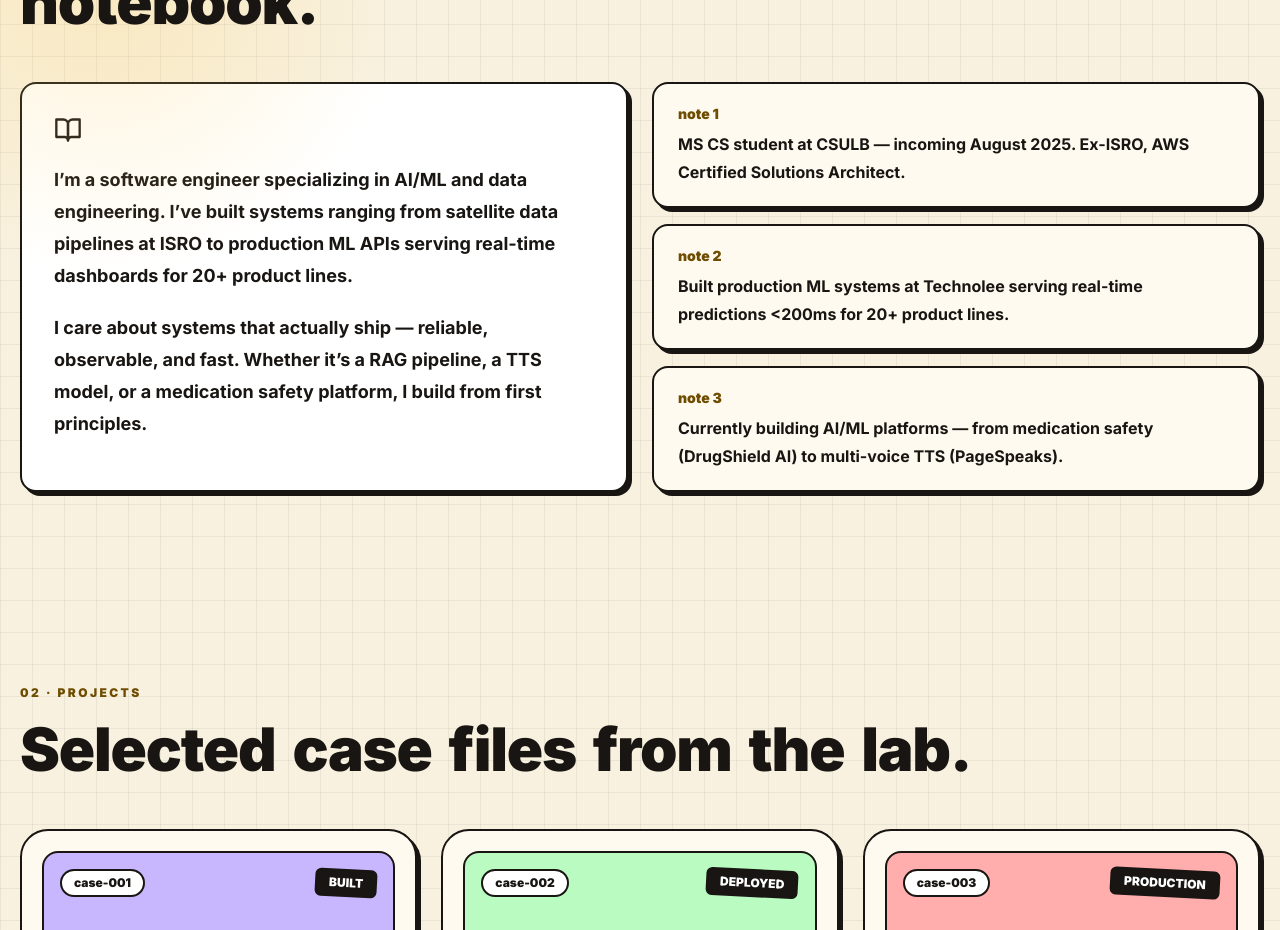
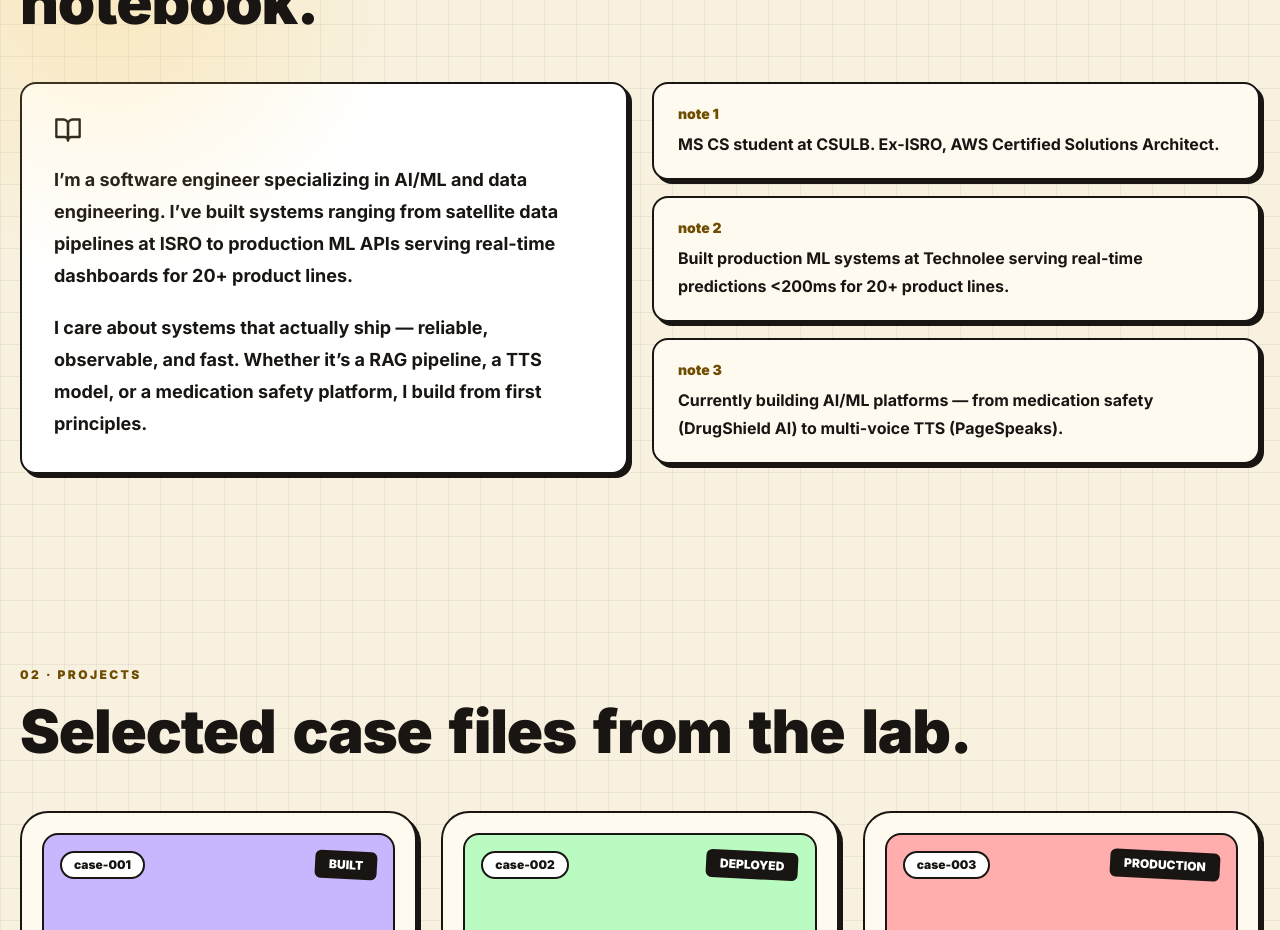
Before and after one commit to Hydrazinev/Portfolio, a React (Vite) app: page / in a window 1280 px wide. Shown: the part 1160-2090 px from the top of the page. Built offline with nearby package versions, Linux system fonts and the light colour scheme.

Commit message:
chore: update resume and remove outdated text

```diff
--- a/src/components/About.tsx
+++ b/src/components/About.tsx
@@ -10,7 +10,7 @@ const inView = (delay = 0) => ({
 });
 
 const notes = [
-  'MS CS student at CSULB — incoming August 2025. Ex-ISRO, AWS Certified Solutions Architect.',
+  'MS CS student at CSULB. Ex-ISRO, AWS Certified Solutions Architect.',
   'Built production ML systems at Technolee serving real-time predictions <200ms for 20+ product lines.',
   'Currently building AI/ML platforms — from medication safety (DrugShield AI) to multi-voice TTS (PageSpeaks).',
 ];
--- a/src/components/Nav.tsx
+++ b/src/components/Nav.tsx
@@ -55,7 +55,7 @@ export default function Nav({ dark, onToggle }: NavProps) {
 
         <div className="ml-auto flex items-center gap-2">
           <a
-            href="/Vaidik_Shah_Resume_.pdf"
+            href="/Vaidik_Shah_Resume.pdf"
             target="_blank"
             rel="noopener noreferrer"
             className="pill hidden md:inline-flex"
@@ -134,7 +134,7 @@ export default function Nav({ dark, onToggle }: NavProps) {
               ))}
               <div className="mt-3 flex gap-3 border-t-2 border-[#181512]/20 pt-3 dark:border-[#f8f1df]/20">
                 <a
-                  href="/Vaidik_Shah_Resume_.pdf"
+                  href="/Vaidik_Shah_Resume.pdf"
                   target="_blank"
                   rel="noopener noreferrer"
                   className="pill flex-1 justify-center text-center"
```
Also changed, not shown: 1 other file (tests, documents, lock files or other folders).
